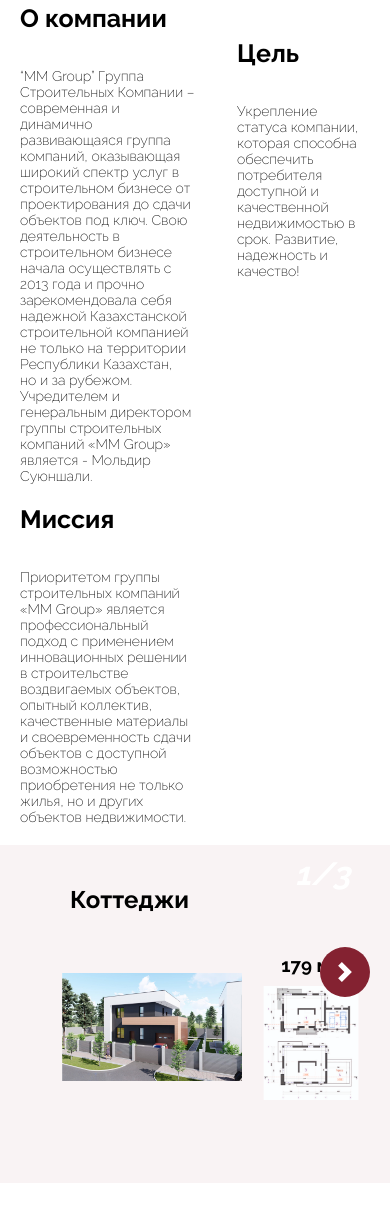
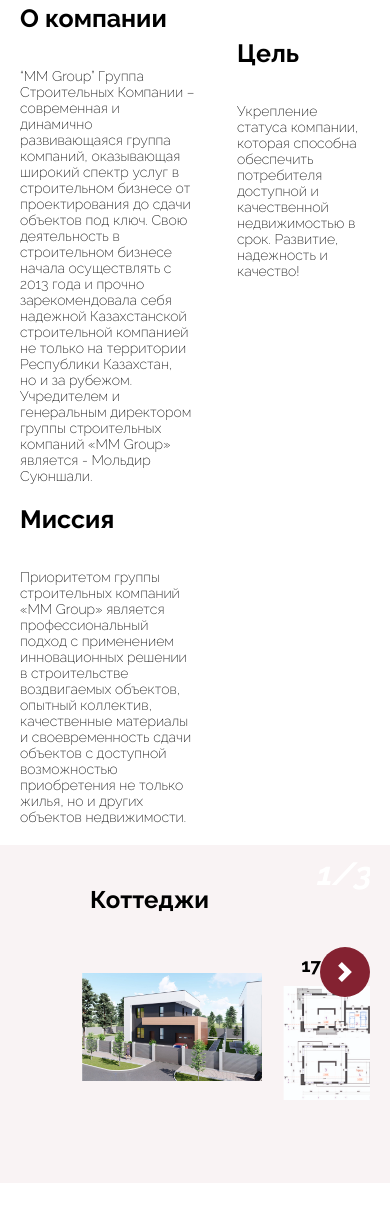
Before and after one commit to Abdulatif999/Stroygorod, a plain HTML site: page index.html in a window 390 px wide. Shown: the part 1211-2441 px from the top of the page. Drawn offline with Linux system fonts and the light colour scheme.

Commit message:
Update media.css

```diff
--- a/css/media.css
+++ b/css/media.css
@@ -470,7 +470,7 @@
     .about-right::after {
         width: 106px;
         height: 100px;
-        bottom: 905px;
+        bottom: 890px;
         right: 9px;
     }
     .cottages {
@@ -479,6 +479,9 @@
     .cottages-title{
         font-size: 24px;
         margin-left: 50px;
+    }
+    .slider__item{
+        margin-left: 20px;
     }
     .cottages-img {
         width: 180px;
```
